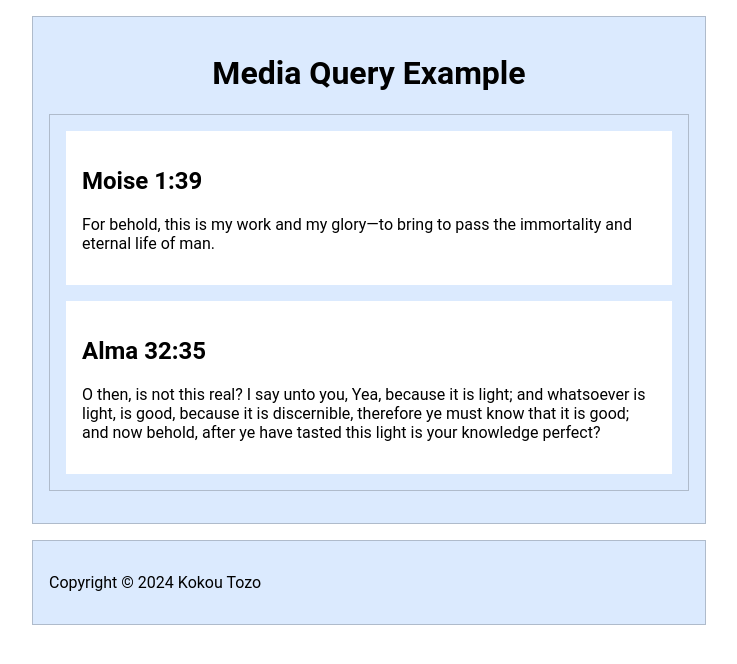
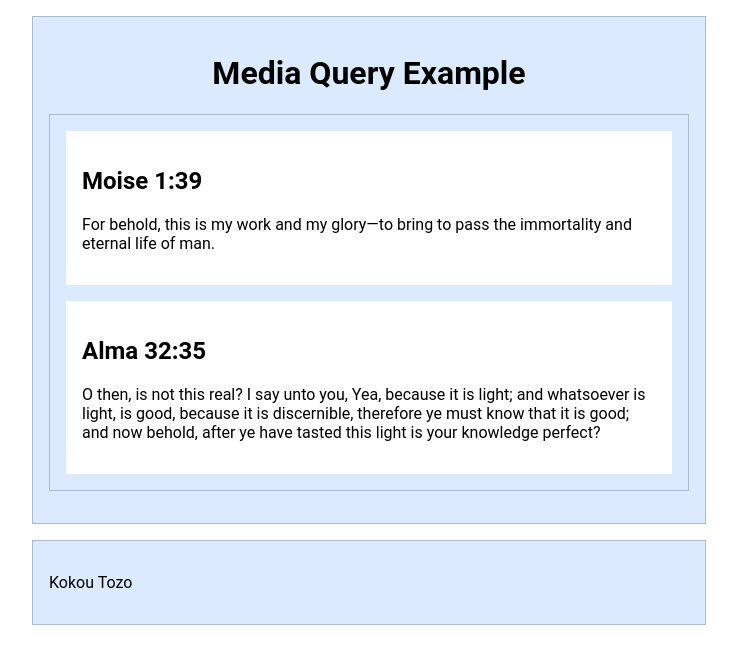
Before and after one commit to kotozo/wdd131, a plain HTML site: page week02/media-query.html in a window 1280 px wide. Shown: the whole page, without its empty margins (271-1008 px from the left). Drawn offline with Linux system fonts and the light colour scheme.

Commit message:
html and css update

```diff
--- a/week02/media-query.html
+++ b/week02/media-query.html
@@ -29,7 +29,7 @@
         </main>
     </header>
     <footer>
-        <p>Copyright &copy; 2024 Kokou Tozo</p>
+        <p>Kokou Tozo</p>
     </footer>
 
 </body>
--- a/week02/styles/media-query.css
+++ b/week02/styles/media-query.css
@@ -11,6 +11,7 @@ footer {
     padding: 1rem;
     border: 1px solid rgba(0, 0, 0, 0.2);
     background-color: #dbeafe;
+    align-items: center;
 
 }
 
```
